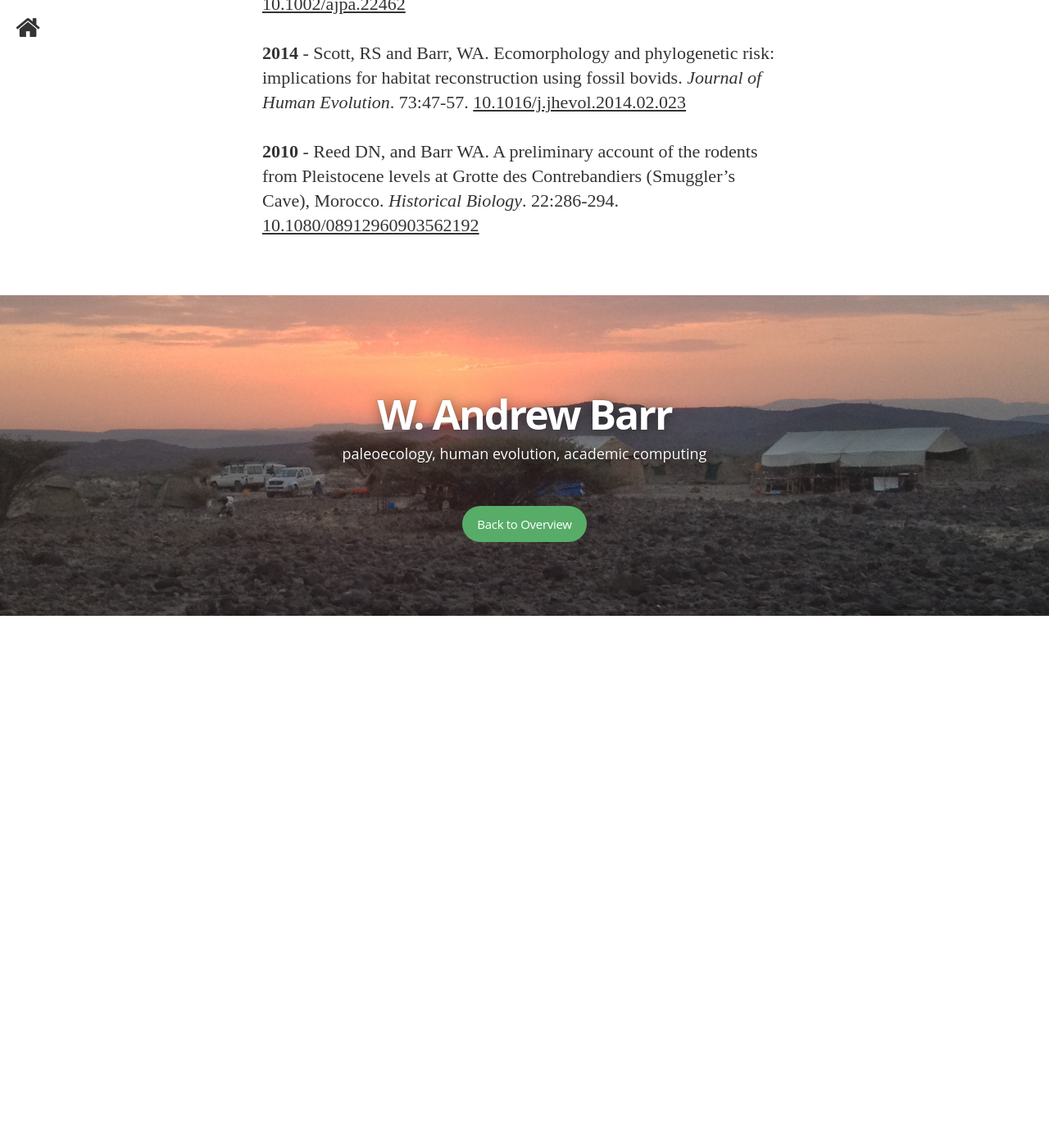
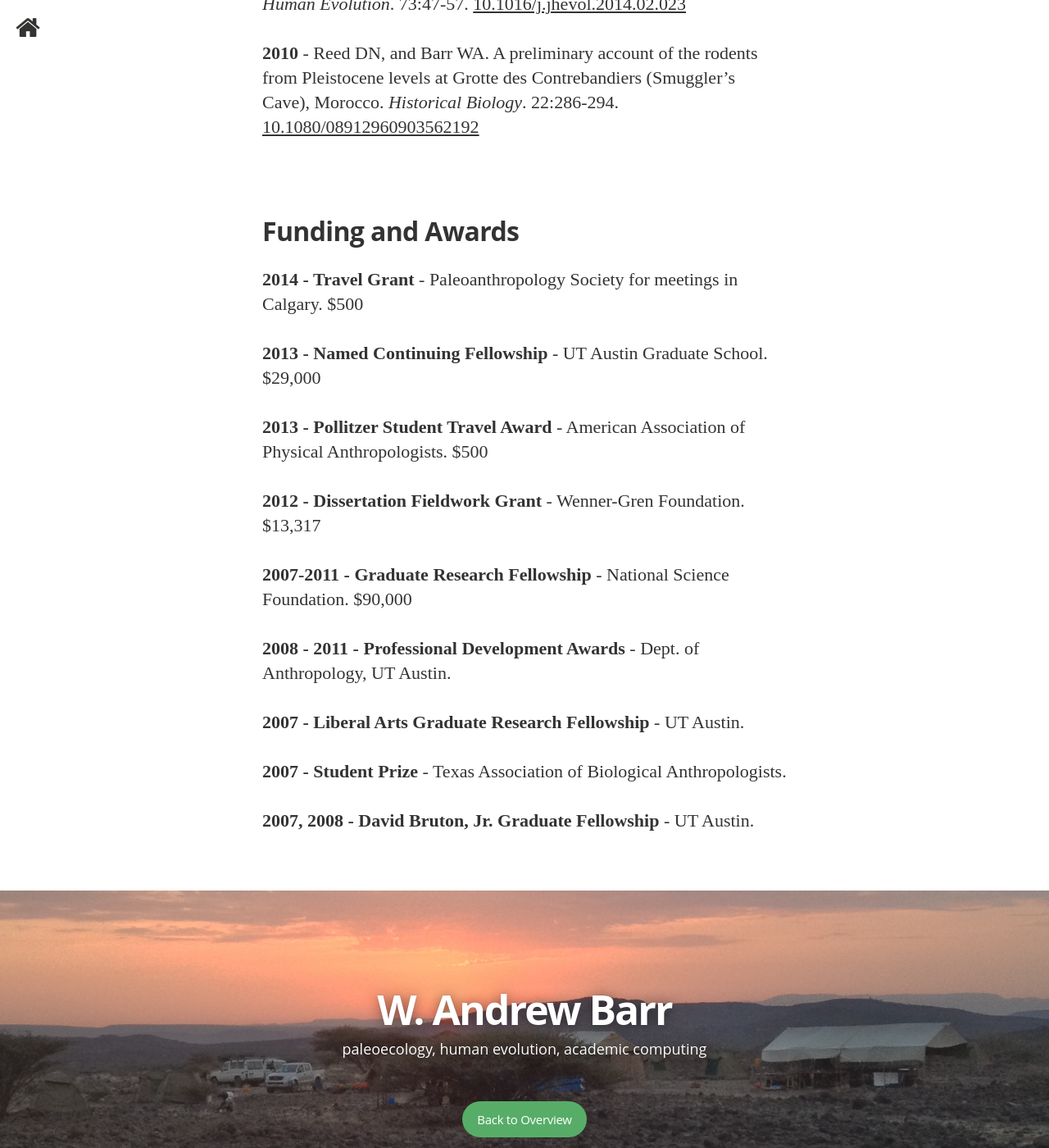
Before and after one commit to wabarr/personal, a Jekyll site: the page built from CV.md, in a window 1280 px wide and 1400 px high, scrolled down 1453 px. Shown: the whole window at 82% size. Built offline with Jekyll 4.4.1, drawn with Linux system fonts in a browser that asks for light colours; nearby versions of some CDN libraries; some web fonts are replaced; Markdown is read by kramdown in place of the engine named in the settings; before the commit the page ends 2204 px from its top, so only the background shows below that; some of the changed text lies outside the part shown.

Commit message:
content update CV

```diff
--- a/CV.md
+++ b/CV.md
@@ -4,7 +4,11 @@
 title: "Barr - Curriculum Vitae"
 ---
 
+<h1 style="padding-bottom:20px;">Current Position</h1>
 
+**PostDoctoral Scientist**
+
+Center for the Advance Study of Human Paleobiology. Dept of Anthropology. The George Washington University.
 
 <h1 style="padding-bottom:20px;">Education</h1>
 
@@ -14,15 +18,6 @@
 
 **BS - 2005 - Tulane University**. Anthropology, French. Cum laude.
 
-
-<h1 style="padding-bottom:20px;">Funding and Awards</h1>
-
-{% for award in site.data.CV_funding %}
-
-**{{ award.year }} - {{ award.name }}** - {{ award.grantor}}{% if award.purpose %} {{ award.purpose }}{% endif %}. ${{award.amount}}
-
-{% endfor %}
-
 <h1 style="padding-bottom:20px;">Peer Reviewed Publications</h1>
 
 {% for pub in site.data.CV_pubs %}
@@ -30,3 +25,11 @@
 **{{pub.year}}** - {{pub.authors}}. {{pub.title}}. *{{pub.journal}}*. {%if pub.volume %}{{pub.volume}}{% endif %}{%if pub.pages %}:{{pub.pages}}.{% endif %} [{{pub.doi}}](http://dx.doi.org/{{pub.doi}})
 
 {% endfor%}
+
+<h1 style="padding-bottom:20px;">Funding and Awards</h1>
+
+{% for award in site.data.CV_funding %}
+
+**{{ award.year }} - {{ award.name }}** - {{ award.grantor}}{% if award.purpose %} {{ award.purpose }}{% endif %}. {% if award.amount %}${{award.amount}}{% endif %}
+
+{% endfor %}
--- a/_data/CV_funding.yaml
+++ b/_data/CV_funding.yaml
@@ -4,8 +4,8 @@
   purpose: for meetings in Calgary
   amount: 500
 
-- year: 2013, 2014
-  grantor: Paleoanthropology Society
+- year: 2013
+  grantor: UT Austin Graduate School
   name: Named Continuing Fellowship
   purpose: ~
   amount: "29,000"
@@ -15,3 +15,39 @@
   name: Pollitzer Student Travel Award
   purpose: ~
   amount: 500
+
+- year: 2012
+  grantor: Wenner-Gren Foundation
+  name: Dissertation Fieldwork Grant
+  purpose: ~
+  amount: "13,317"
+
+- year: 2007-2011
+  grantor: National Science Foundation
+  name: Graduate Research Fellowship
+  purpose: ~
+  amount: "90,000"
+
+- year: 2008 - 2011
+  grantor: "Dept. of Anthropology, UT Austin"
+  name: Professional Development Awards
+  purpose: ~
+  amount: ~
+
+- year: 2007
+  grantor: UT Austin
+  name: Liberal Arts Graduate Research Fellowship
+  purpose: ~
+  amount: ~
+
+- year: 2007
+  grantor: Texas Association of Biological Anthropologists
+  name: Student Prize
+  purpose: ~
+  amount: ~
+
+- year: 2007, 2008
+  grantor: UT Austin
+  name: David Bruton, Jr. Graduate Fellowship
+  purpose: ~
+  amount: ~
```
